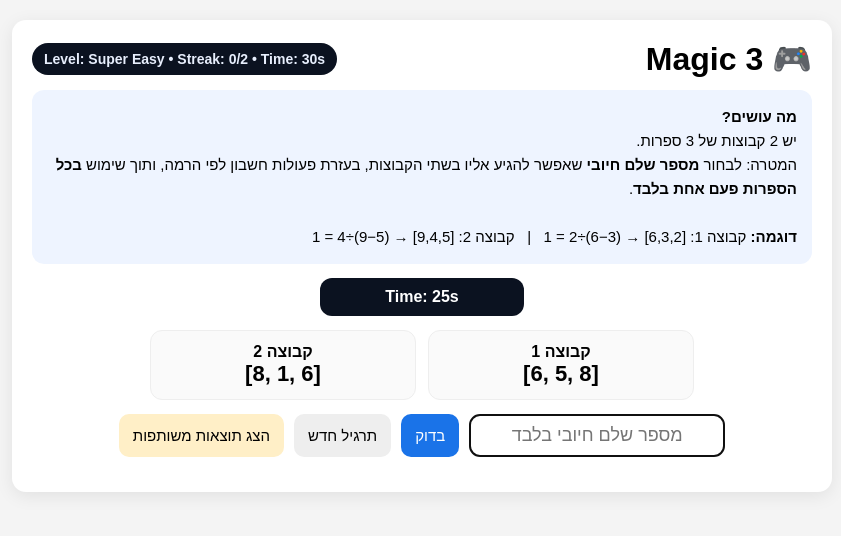
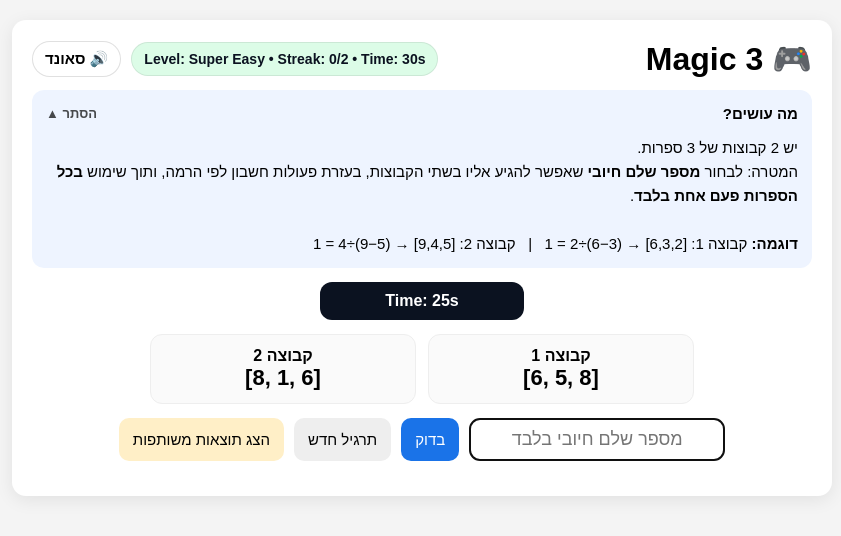
Before and after one commit to avshi/math-game, a plain HTML site: page index.html in a window 1280 px wide. Shown: the whole page, without its empty margins (218-1059 px from the left). Drawn offline with Linux system fonts and the light colour scheme.

Commit message:
Update index.html

```diff
--- a/index.html
+++ b/index.html
@@ -13,19 +13,45 @@
   .topbar{ display:flex; justify-content:space-between; align-items:center; gap:10px; flex-wrap:wrap; }
   h1 { margin: 0; }
 
+  .rightTools { display:flex; gap:10px; align-items:center; flex-wrap:wrap; }
+
   .status {
-    background:#0b1220; color:#e7eefc; border-radius: 999px;
-    padding:8px 12px; font-weight:800; font-size:14px;
+    color:#0b1220;
+    border-radius: 999px;
+    padding:8px 12px;
+    font-weight:800;
+    font-size:14px;
+    border: 1px solid rgba(0,0,0,.08);
+    background: #e5e7eb; /* default, updated by JS */
   }
 
-  .instructions{
+  .muteBtn{
+    border: 1px solid rgba(0,0,0,.12);
+    background: white;
+    border-radius: 999px;
+    padding:8px 12px;
+    font-weight:800;
+    cursor:pointer;
+  }
+
+  /* Collapsible instructions */
+  details.instructions {
     background:#eef4ff;
-    padding:15px;
+    padding:12px 14px;
     border-radius:12px;
     margin:12px 0 14px;
     font-size:15px;
     line-height:1.6;
   }
+  details.instructions summary{
+    cursor:pointer;
+    font-weight:900;
+    list-style: none;
+    outline: none;
+  }
+  details.instructions summary::-webkit-details-marker { display:none; }
+  .summaryRow{ display:flex; align-items:center; justify-content:space-between; gap:10px; }
+  .summaryHint{ font-weight:700; font-size:13px; opacity:.7; }
 
   .timer{
     background:#0b1220; color:white; padding:10px 12px; border-radius:12px;
@@ -79,16 +105,27 @@
 
     <div class="topbar">
       <h1>🎮 Magic 3</h1>
+      <div class="rightTools">
         <div class="status" id="levelStatus">Level: Super Easy • Streak: 0/2 • Time: 30s</div>
+        <button class="muteBtn" id="muteBtn" onclick="toggleMute()">🔊 סאונד</button>
+      </div>
     </div>
 
-    <div class="instructions">
-      <b>מה עושים?</b><br>
+    <!-- Collapsible "מה עושים" -->
+    <details class="instructions" id="howto" open>
+      <summary>
+        <div class="summaryRow">
+          <span>מה עושים?</span>
+          <span class="summaryHint" id="howtoHint">הסתר ▲</span>
+        </div>
+      </summary>
+      <div style="margin-top:10px;">
         יש 2 קבוצות של 3 ספרות.<br>
         המטרה: לבחור <b>מספר שלם חיובי</b> שאפשר להגיע אליו בשתי הקבוצות,
         בעזרת פעולות חשבון לפי הרמה, ותוך שימוש <b>בכל הספרות פעם אחת בלבד</b>.<br><br>
         <b>דוגמה:</b> קבוצה 1: [6,3,2] → (6−3)÷2 = 1 &nbsp; | &nbsp; קבוצה 2: [9,4,5] → (9−5)÷4 = 1
       </div>
+    </details>
 
     <!-- timer above groups -->
     <div class="timer" id="timerBox">Time: 30s</div>
@@ -129,8 +166,16 @@
   const LEVELS = [
     { name: "Super Easy", ops: ["+","-"],           maxTarget: 9,  promoteWins: 2, integerOnlySteps: true },
     { name: "Easy",       ops: ["+","-","*"],       maxTarget: 20, promoteWins: 3, integerOnlySteps: true },
-    { name: "Medium",     ops: ["+","-","*","/"],   maxTarget: 50, promoteWins: 3, integerOnlySteps: true }, // division must stay integer at each step
-    { name: "Hard",       ops: ["+","-","*","/"],   maxTarget: 99, promoteWins: Infinity, integerOnlySteps: false } // allow any intermediate, final must be pos int
+    { name: "Medium",     ops: ["+","-","*","/"],   maxTarget: 50, promoteWins: 3, integerOnlySteps: true },
+    { name: "Hard",       ops: ["+","-","*","/"],   maxTarget: 99, promoteWins: Infinity, integerOnlySteps: false }
+  ];
+
+  // Banner colors per level (calm but distinct)
+  const LEVEL_BADGE_BG = [
+    "#dcfce7", // super easy - soft green
+    "#dbeafe", // easy - soft blue
+    "#fef3c7", // medium - soft amber
+    "#fee2e2"  // hard - soft red
   ];
 
   let levelIndex = 0;
@@ -144,14 +189,42 @@
   function updateLevelStatus(){
     const lvl = currentLevel();
     const need = (lvl.promoteWins === Infinity) ? "∞" : String(lvl.promoteWins);
-    document.getElementById("levelStatus").textContent =
-      `Level: ${lvl.name} • Streak: ${streak}/${need} • Time: ${baseTime}s`;
+    const el = document.getElementById("levelStatus");
+    el.textContent = `Level: ${lvl.name} • Streak: ${streak}/${need} • Time: ${baseTime}s`;
+    el.style.background = LEVEL_BADGE_BG[levelIndex] || "#e5e7eb";
   }
+
+  // =======================
+  //  Mute
+  // =======================
+  let isMuted = false;
+
+  function updateMuteBtn(){
+    const btn = document.getElementById("muteBtn");
+    btn.textContent = isMuted ? "🔇 השתק" : "🔊 סאונד";
+  }
+
+  function toggleMute(){
+    isMuted = !isMuted;
+    updateMuteBtn();
+  }
+
+  // =======================
+  //  Collapsible hint text
+  // =======================
+  const howto = document.getElementById("howto");
+  const howtoHint = document.getElementById("howtoHint");
+  function syncHowtoHint(){
+    howtoHint.textContent = howto.open ? "הסתר ▲" : "הצג ▼";
+  }
+  howto.addEventListener("toggle", syncHowtoHint);
+  syncHowtoHint();
 
   // =======================
   //  Sounds (funny + countdown)
   // =======================
   function makeAudioCtx(){
+    if (isMuted) return null;
     const AudioCtx = window.AudioContext || window.webkitAudioContext;
     if (!AudioCtx) return null;
     return new AudioCtx();
@@ -193,11 +266,9 @@
     setTimeout(() => ctx.close(), 900);
   }
 
-  // Countdown beep for last 8 seconds
   function playCountdownBeep(secondsLeft){
     const ctx = makeAudioCtx();
     if (!ctx) return;
-    // higher pitch when closer to 0
     const pitch = 520 + (8 - secondsLeft) * 80; // 8->520, 1->1080
     const wave = (secondsLeft <= 2) ? "square" : "sine";
     playTone(ctx, pitch, 90, wave, 0.18);
@@ -220,7 +291,6 @@
       timeLeft--;
       updateTimer();
 
-      // countdown beeps for 8..1
       if (roundActive && timeLeft <= 8 && timeLeft >= 1){
         playCountdownBeep(timeLeft);
       }
@@ -230,7 +300,7 @@
         updateTimer();
         stopTimer();
         roundActive = false;
-        streak = 0; // reset streak on timeout
+        streak = 0;
         updateLevelStatus();
         setMessage("⏰ נגמר הזמן! לחץ 'תרגיל חדש' כדי לנסות שוב.", false);
         document.getElementById("proof").style.display = "none";
@@ -277,7 +347,6 @@
 
   const OP_FUNCS = { "+": add, "-": sub, "*": mul, "/": div };
 
-  // Map: intResult -> expression
   function getResultsWithProof(nums){
     const out = new Map();
     const lvl = currentLevel();
@@ -291,12 +360,9 @@
           const f1 = OP_FUNCS[op1];
           const f2 = OP_FUNCS[op2];
 
-          // (x op1 y) op2 z
           const r1 = f1(fx, fy);
           if(r1){
-            if(lvl.integerOnlySteps && r1.d !== 1) {
-              // in integerOnlySteps levels, intermediate must be integer
-            } else {
+            if(!(lvl.integerOnlySteps && r1.d !== 1)){
               const r = f2(r1, fz);
               if(r && r.d === 1 && r.n > 0 && r.n <= lvl.maxTarget && !out.has(r.n)){
                 out.set(r.n, `(${x} ${op1} ${y}) ${op2} ${z}`);
@@ -304,12 +370,9 @@
             }
           }
 
-          // x op1 (y op2 z)
           const r2 = f2(fy, fz);
           if(r2){
-            if(lvl.integerOnlySteps && r2.d !== 1) {
-              // intermediate must be integer
-            } else {
+            if(!(lvl.integerOnlySteps && r2.d !== 1)){
               const r = f1(fx, r2);
               if(r && r.d === 1 && r.n > 0 && r.n <= lvl.maxTarget && !out.has(r.n)){
                 out.set(r.n, `${x} ${op1} (${y} ${op2} ${z})`);
@@ -346,12 +409,10 @@
   function newPuzzle(){
     updateLevelStatus();
 
-    // avoid 2 or 3 last solved targets randomly
     const avoidCount = (Math.random() < 0.5) ? 2 : 3;
     const avoidSet = new Set(lastSolvedHistory.slice(0, avoidCount));
 
     let tries = 0;
-
     while(true){
       group1 = [randDigit(), randDigit(), randDigit()];
       group2 = [randDigit(), randDigit(), randDigit()];
@@ -385,7 +446,6 @@
     document.getElementById("proof").textContent = "";
     document.getElementById("msg").textContent = "";
 
-    // close common panel on new puzzle (optional)
     document.getElementById("commonPanel").style.display = "none";
     document.getElementById("toggleBtn").textContent = "הצג תוצאות משותפות";
 
@@ -400,7 +460,7 @@
     if(streak >= lvl.promoteWins){
       levelIndex = Math.min(levelIndex + 1, LEVELS.length - 1);
       streak = 0;
-      baseTime += 10; // +10 seconds on level up
+      baseTime += 10;
       playFunnySound("levelup");
       updateLevelStatus();
     }
@@ -418,6 +478,8 @@
       setMessage("הכנס מספר שלם חיובי בלבד (למשל 5).", false);
       playFunnySound("fail");
       document.getElementById("proof").style.display = "none";
+      streak = 0;
+      updateLevelStatus();
       return;
     }
 
@@ -433,11 +495,9 @@
         `Group 1: ${map1.get(t)} = ${t}\n` +
         `Group 2: ${map2.get(t)} = ${t}`;
 
-      // update history (keep 3)
       lastSolvedHistory.unshift(t);
       lastSolvedHistory = lastSolvedHistory.slice(0, 3);
 
-      // success -> streak up, maybe level up
       streak++;
       tryLevelUp();
       updateLevelStatus();
@@ -449,8 +509,6 @@
       setMessage("❌ לא נכון. התוצאה הזו לא אפשרית בשתי הקבוצות לפי הרמה.", false);
       playFunnySound("fail");
       document.getElementById("proof").style.display = "none";
-
-      // failure resets streak
       streak = 0;
       updateLevelStatus();
     }
@@ -469,6 +527,7 @@
   });
 
   // start
+  updateMuteBtn();
   updateLevelStatus();
   newPuzzle();
 </script>
```
Lines whose indentation alone changed are shown as unchanged.
